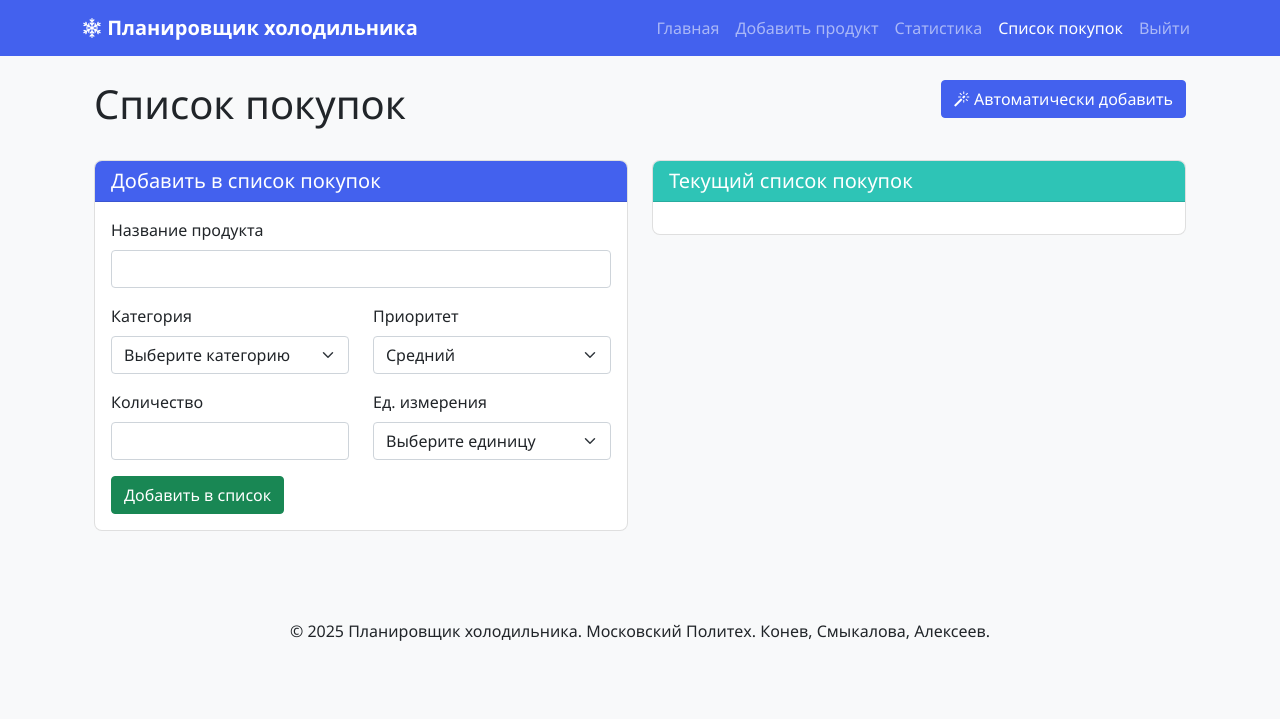
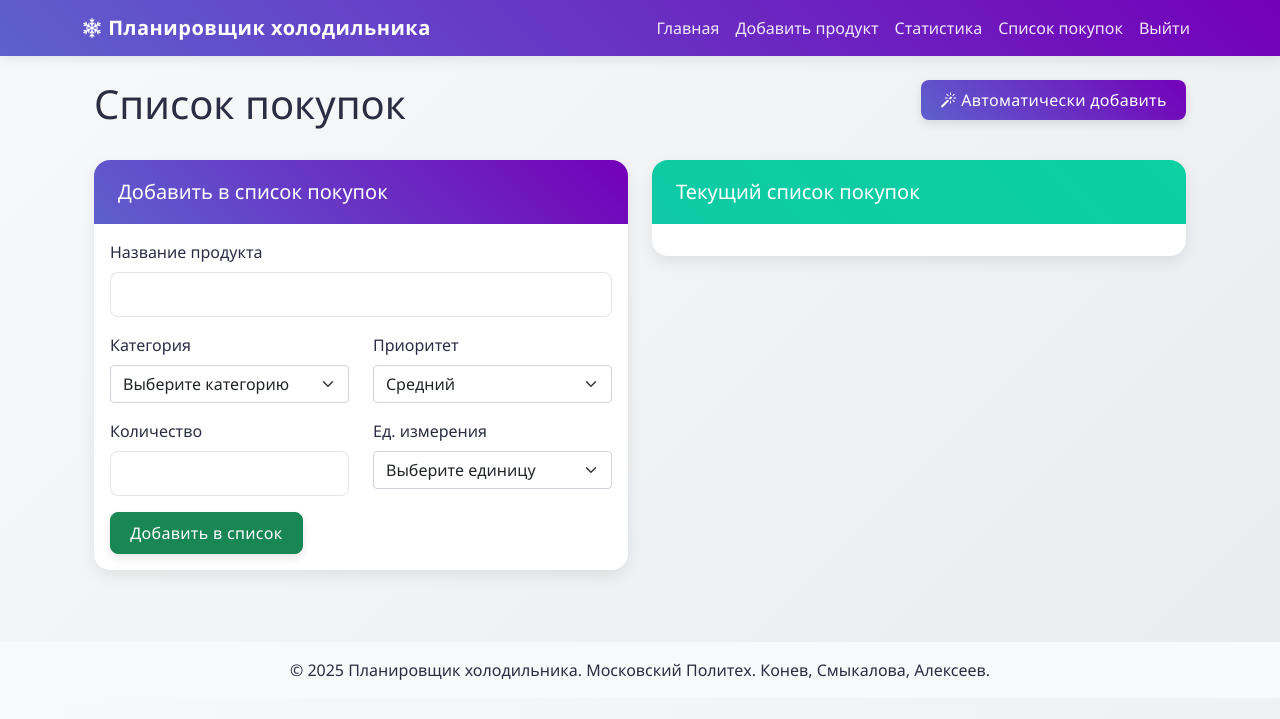
Before and after one commit to mertismk/fridge-tracking, a Flask app: page /shopping_list in a window 1280 px wide. Shown: the top 719 px of the page. Run offline with Flask 3, Linux system fonts and the light colour scheme; the visitor is signed in with stand-in values (Sample User, id 1); data that the repository does not hold is empty.

Commit message:
new style

```diff
--- a/app/static/css/style.css
+++ b/app/static/css/style.css
@@ -1,87 +1,187 @@
+:root {
+    --primary: #5e60ce;
+    --primary-light: #7400b8;
+    --secondary: #80ffdb;
+    --success: #06d6a0;
+    --warning: #ffbe0b;
+    --danger: #ef476f;
+    --info: #4cc9f0;
+    --dark: #2b2d42;
+    --light: #f8f9fa;
+}
+
 body {
-    background-color: #f8f9fa;
-    font-family: 'Segoe UI', Tahoma, Geneva, Verdana, sans-serif;
+    background: linear-gradient(135deg, #f8f9fa 0%, #e9ecef 100%);
+    font-family: 'Poppins', 'Segoe UI', Tahoma, Geneva, Verdana, sans-serif;
+    color: var(--dark);
+}
+
+.navbar {
+    background: linear-gradient(90deg, var(--primary) 0%, var(--primary-light) 100%);
+    box-shadow: 0 4px 12px rgba(0, 0, 0, 0.08);
 }
 
 .navbar-brand {
-    font-weight: 600;
+    font-weight: 700;
+    letter-spacing: 0.5px;
+    color: white !important;
+}
+
+.nav-link {
+    position: relative;
+    color: rgba(255, 255, 255, 0.9) !important;
+    font-weight: 500;
+    transition: all 0.3s ease;
+}
+
+.nav-link:after {
+    content: '';
+    position: absolute;
+    width: 0;
+    height: 2px;
+    bottom: 0;
+    left: 0;
+    background-color: var(--secondary);
+    transition: width 0.3s ease;
+}
+
+.nav-link:hover:after {
+    width: 100%;
 }
 
 .card {
-    border-radius: 0.5rem;
+    border: none;
+    border-radius: 1rem;
     overflow: hidden;
-    transition: transform 0.3s ease, box-shadow 0.3s ease;
+    transition: all 0.4s cubic-bezier(0.175, 0.885, 0.32, 1.275);
+    box-shadow: 0 6px 15px rgba(0, 0, 0, 0.08);
 }
 
 .card:hover {
-    transform: translateY(-5px);
-    box-shadow: 0 10px 20px rgba(0, 0, 0, 0.1) !important;
+    transform: translateY(-8px) scale(1.01);
+    box-shadow: 0 15px 30px rgba(0, 0, 0, 0.12) !important;
 }
 
 .card-header {
     font-weight: 600;
+    background: linear-gradient(45deg, rgba(94, 96, 206, 0.1) 0%, rgba(94, 96, 206, 0.05) 100%);
+    border-bottom: none;
+    padding: 1.25rem 1.5rem;
+}
+
+.table {
+    margin-bottom: 0;
 }
 
 .table th {
     font-weight: 600;
     border-top: none;
+    color: var(--dark);
+    text-transform: uppercase;
+    font-size: 0.85rem;
+    letter-spacing: 0.5px;
 }
 
 .badge {
     font-weight: 500;
-    padding: 0.5em 0.75em;
-}
-
-.btn-primary {
-    background-color: #4361ee;
-    border-color: #4361ee;
-}
-
-.btn-primary:hover {
-    background-color: #3a56d4;
-    border-color: #3a56d4;
-}
-
-.bg-primary {
-    background-color: #4361ee !important;
-}
-
-.bg-success {
-    background-color: #2ec4b6 !important;
-}
-
-.bg-warning {
-    background-color: #ff9f1c !important;
-}
-
-.bg-danger {
-    background-color: #e63946 !important;
-}
-
-.bg-info {
-    background-color: #4cc9f0 !important;
-}
-
-.categories-chart {
-    height: 200px;
-    position: relative;
-}
-
-@keyframes fadeIn {
-    from { opacity: 0; }
-    to { opacity: 1; }
-}
-
-.card {
-    animation: fadeIn 0.6s ease-out;
-}
-
-.badge {
+    padding: 0.5em 0.9em;
+    border-radius: 10px;
+    letter-spacing: 0.3px;
+    box-shadow: 0 2px 5px rgba(0, 0, 0, 0.1);
     transition: all 0.3s ease;
 }
 
 .badge:hover {
-    transform: scale(1.1);
+    transform: scale(1.15) translateY(-2px);
+    box-shadow: 0 5px 10px rgba(0, 0, 0, 0.15);
+}
+
+.btn {
+    border-radius: 8px;
+    padding: 0.5rem 1.2rem;
+    font-weight: 500;
+    letter-spacing: 0.3px;
+    transition: all 0.3s ease;
+    position: relative;
+    overflow: hidden;
+    box-shadow: 0 4px 10px rgba(0, 0, 0, 0.1);
+}
+
+.btn:hover {
+    transform: translateY(-3px);
+    box-shadow: 0 8px 15px rgba(0, 0, 0, 0.15);
+}
+
+.btn-primary {
+    background: linear-gradient(45deg, var(--primary) 0%, var(--primary-light) 100%);
+    border: none;
+}
+
+.btn-primary:hover {
+    background: linear-gradient(45deg, var(--primary-light) 0%, var(--primary) 100%);
+}
+
+.btn::before {
+    content: '';
+    position: absolute;
+    top: 0;
+    left: -100%;
+    width: 100%;
+    height: 100%;
+    background: linear-gradient(90deg, transparent, rgba(255, 255, 255, 0.2), transparent);
+    transition: all 0.6s ease;
+}
+
+.btn:hover::before {
+    left: 100%;
+}
+
+.bg-primary {
+    background: linear-gradient(45deg, var(--primary) 0%, var(--primary-light) 100%) !important;
+}
+
+.bg-success { background-color: var(--success) !important; }
+.bg-warning { background-color: var(--warning) !important; }
+.bg-danger { background-color: var(--danger) !important; }
+.bg-info { background-color: var(--info) !important; }
+
+.categories-chart {
+    height: 220px;
+    position: relative;
+    filter: drop-shadow(0 5px 10px rgba(0, 0, 0, 0.1));
+}
+
+@keyframes fadeIn {
+    from { opacity: 0; transform: translateY(20px); }
+    to { opacity: 1; transform: translateY(0); }
+}
+
+@keyframes pulse {
+    0% { transform: scale(1); }
+    50% { transform: scale(1.05); }
+    100% { transform: scale(1); }
+}
+
+.card {
+    animation: fadeIn 0.8s cubic-bezier(0.175, 0.885, 0.32, 1.275);
+}
+
+.alert {
+    border: none;
+    border-radius: 10px;
+    box-shadow: 0 4px 10px rgba(0, 0, 0, 0.08);
+}
+
+.form-control {
+    border-radius: 8px;
+    padding: 0.6rem 1rem;
+    border: 1px solid rgba(0, 0, 0, 0.1);
+    transition: all 0.3s ease;
+}
+
+.form-control:focus {
+    box-shadow: 0 0 0 3px rgba(94, 96, 206, 0.25);
+    border-color: var(--primary);
 }
 
 @media (max-width: 768px) {
```
